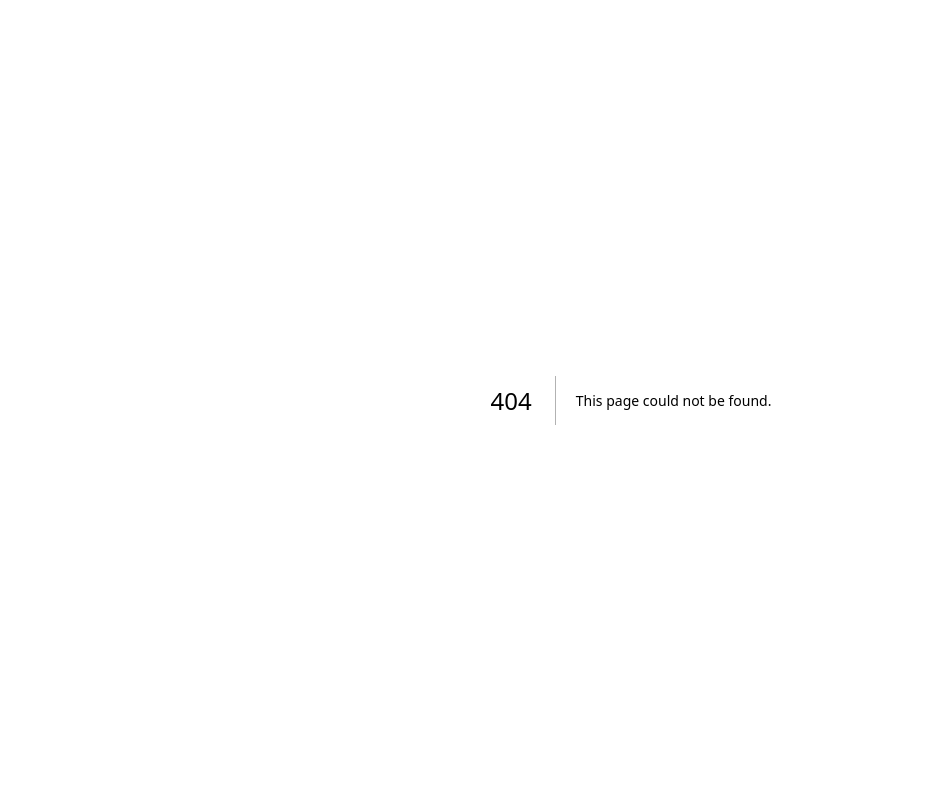
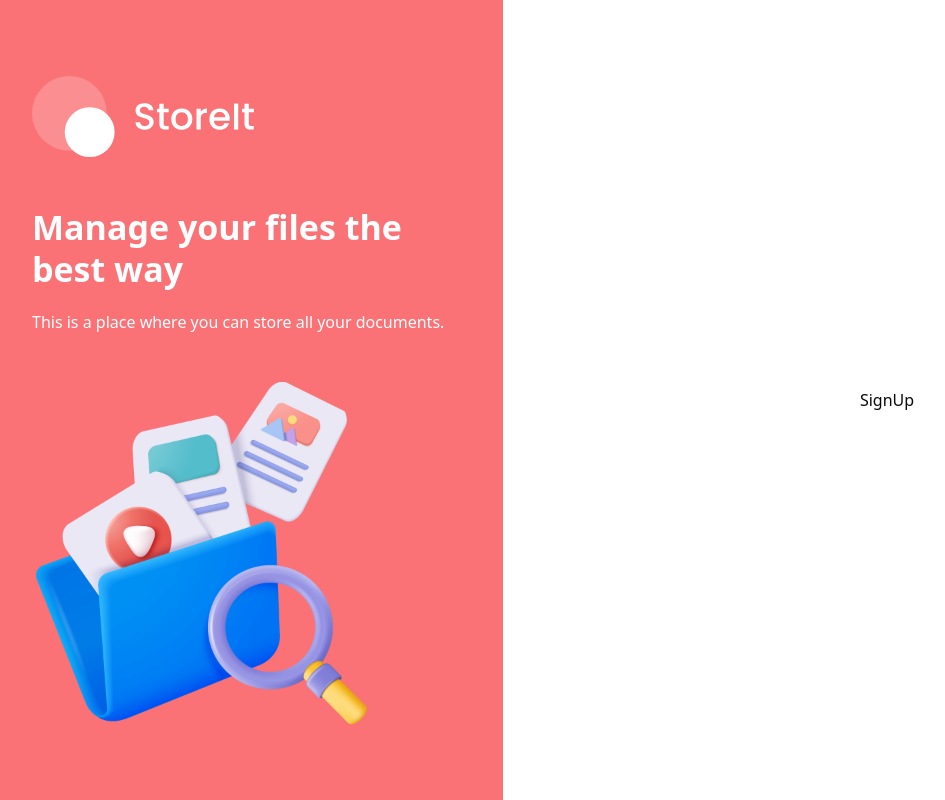
Before and after one commit to areddin409/store-it, a Next.js app: page /sign-up in a window 1280 px wide. Before the commit this address had no page. Shown: the whole page, without its empty margins (9-954 px from the left). Built offline with nearby package versions, Linux system fonts and the light colour scheme.

Commit message:
Add authentication layout and pages: implement AuthLayout, SignIn, and SignUp components

```diff
--- /dev/null
+++ b/app/(auth)/layout.tsx
@@ -0,0 +1,49 @@
+import Image from 'next/image';
+import React from 'react';
+
+const AuthLayout = ({ children }: { children: React.ReactNode }) => {
+  return (
+    <div className="flex min-h-screen">
+      <section className="bg-brand p-10 hidden w-1/2 items-center justify-center lg:flex xl:w-2/5">
+        <div className="max-h-[800px] max-w-[430px] flex-col justify-center space-y-12">
+          <Image
+            src="/assets/icons/logo-full.svg"
+            alt="StoreIt Logo"
+            width={224}
+            height={82}
+            className="h-auto"
+          />
+
+          <div className="space-y-5 text-white">
+            <h1 className="h1">Manage your files the best way</h1>
+            <p className="body-1">
+              This is a place where you can store all your documents.
+            </p>
+          </div>
+          <Image
+            src="/assets/images/files.png"
+            alt="Files Illustration"
+            width={342}
+            height={342}
+            className="transition-all hover:rotate-2 hover:scale-105"
+          />
+        </div>
+      </section>
+
+      <section className="flex flex-1 items-center flex-col bg-white p-4 py-10 lg:justify-center lg:p-10 lg:py-0">
+        <div className="mb-16 lg:hidden">
+          <Image
+            src="/assets/icons/logo-full-brand.svg"
+            alt="StoreIt Logo"
+            width={224}
+            height={82}
+            className="h-auto w-[200px] lg:w-[250px]"
+          />
+        </div>
+        {children}
+      </section>
+    </div>
+  );
+};
+
+export default AuthLayout;
--- /dev/null
+++ b/app/(auth)/sign-in/page.tsx
@@ -0,0 +1,7 @@
+import React from 'react';
+
+const SignIn = () => {
+  return <div>SignIn</div>;
+};
+
+export default SignIn;
--- /dev/null
+++ b/app/(auth)/sign-up/page.tsx
@@ -0,0 +1,7 @@
+import React from 'react';
+
+const SignUp = () => {
+  return <div>SignUp</div>;
+};
+
+export default SignUp;
```
